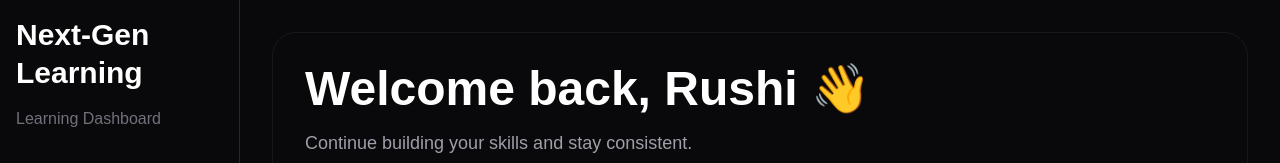
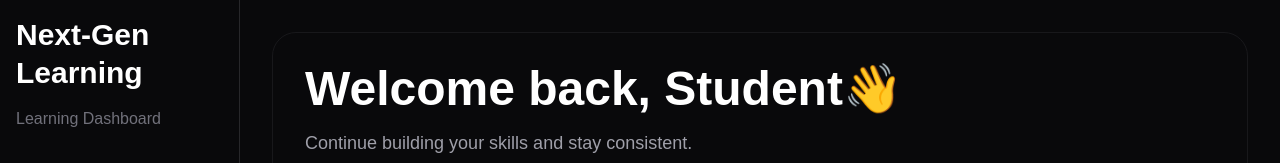
Before and after one commit to Rushii0906/Learning-Dashboard-, a Next.js app: page / in a window 1280 px wide. Shown: the top 163 px of the page. Built offline with nearby package versions, Linux system fonts and the light colour scheme; no server answers; the database is empty.

Commit message:
Updated Dashboard

```diff
--- a/src/app/components/HeroTile.tsx
+++ b/src/app/components/HeroTile.tsx
@@ -24,7 +24,7 @@ export default function HeroTile() {
 
       <div className="relative z-10">
         <h1 className="text-4xl md:text-5xl font-bold text-white">
-          Welcome back, Rushi 👋
+          Welcome back, Student👋
         </h1>
 
         <p className="mt-4 text-lg text-zinc-400">
```
